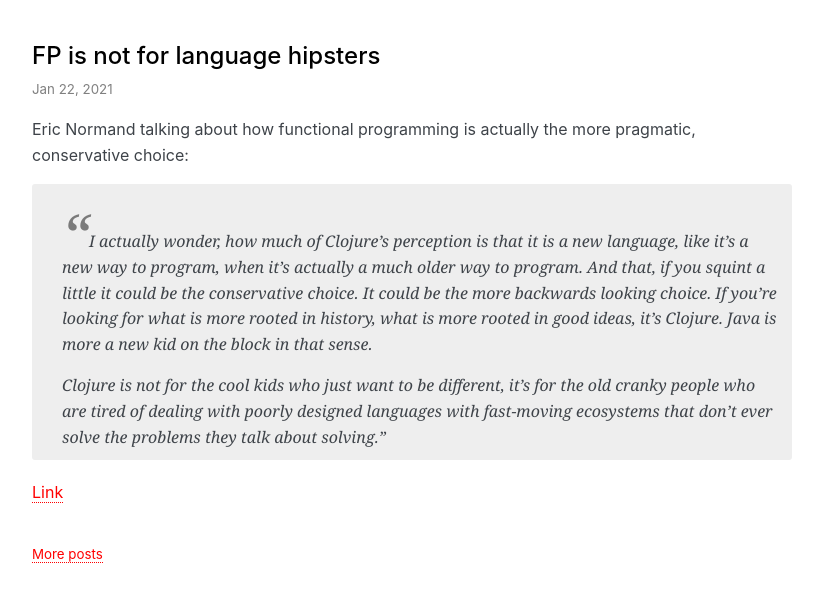
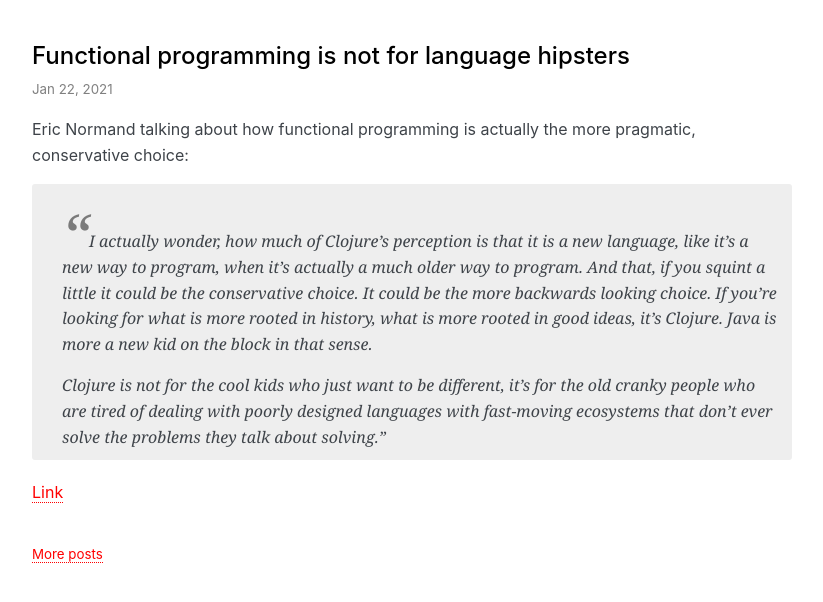
Before and after one commit to explodinglabs/explodinglabs.github.io, a Jekyll site: the page built from _posts/2021-01-22-fp-is-not-for-language-hipsters.markdown, in a window 1280 px wide. Shown: the top 602 px of the page, without its empty margins (228-1051 px from the left). Built offline with Jekyll 4.4.1, drawn with Linux system fonts in a browser that asks for light colours; some web fonts are replaced.

Commit message:
Adjust hipster post

```diff
--- a/_posts/2021-01-22-fp-is-not-for-language-hipsters.markdown
+++ b/_posts/2021-01-22-fp-is-not-for-language-hipsters.markdown
@@ -1,6 +1,6 @@
 ---
 layout: post
-title: FP is not for language hipsters
+title: Functional programming is not for language hipsters
 permalink: /fp-is-not-for-language-hipsters
 ---
 Eric Normand talking about how functional programming is actually the more
```
